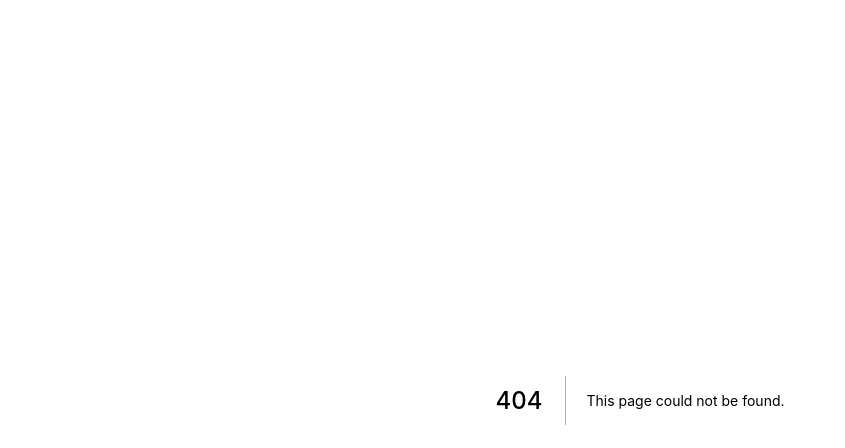
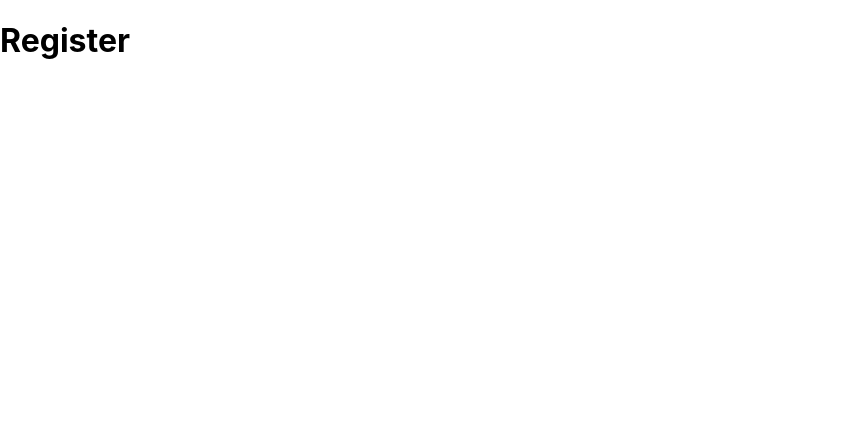
Before and after one commit to BladeDev0104b/TypeORM, a Next.js app in the folder client/: page /register in a window 1280 px wide. Before the commit this address had no page. Shown: the top 448 px of the page, without its empty margins (0-845 px from the left). Built offline with nearby package versions, Linux system fonts and the light colour scheme.

Commit message:
add initial register and login pages

```diff
--- a/client/package.json
+++ b/client/package.json
@@ -13,7 +13,8 @@
     "next": "9.5.5",
     "react": "16.13.1",
     "react-dom": "16.13.1",
-    "react-hook-form": "^6.9.2"
+    "react-hook-form": "^6.9.2",
+    "styled-components": "^5.2.0"
   },
   "devDependencies": {
     "@types/node": "^14.11.8",
--- /dev/null
+++ b/client/pages/register.tsx
@@ -0,0 +1,11 @@
+import React from 'react';
+
+const Register = () => {
+    console.log('register');
+
+    return (
+        <h1>Register</h1>
+    )
+};
+
+export default Register;
```
Also changed, not shown: client/pages/login.tsx (added, +11 -0 lines), 1 other file (tests, documents, lock files or other folders).
